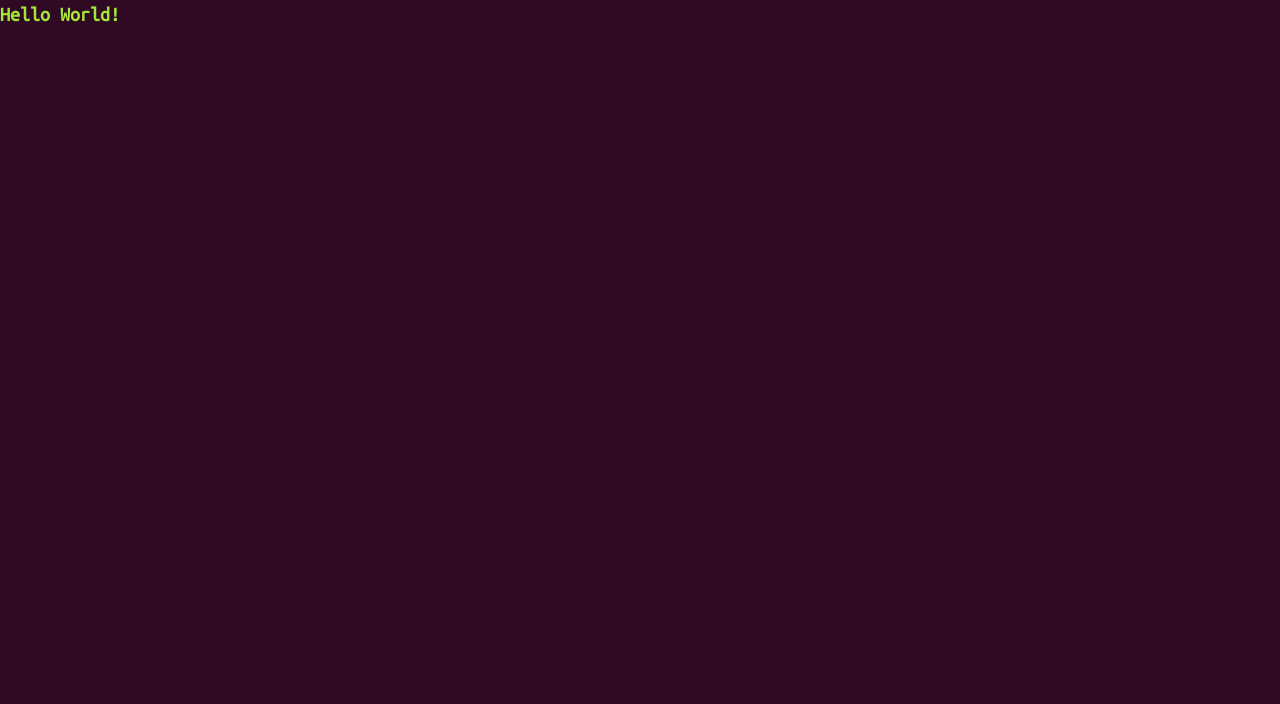
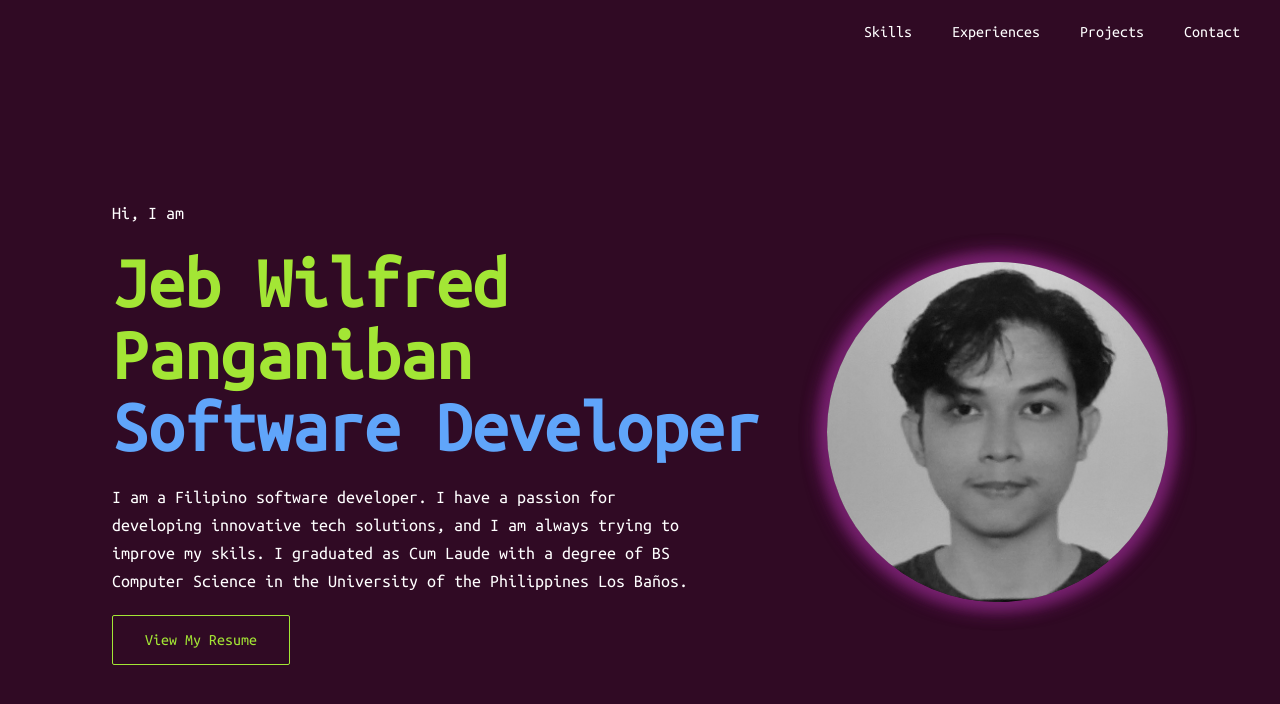
Before and after one commit to derfliwbej/portfolio-v1, a Next.js app: page / in a window 1280 px wide. Shown: the top 704 px of the page. Built offline with nearby package versions, Linux system fonts and the light colour scheme.

Commit message:
Feat: Add nav and hero sections

```diff
--- a/src/app/page.js
+++ b/src/app/page.js
@@ -1,5 +1,13 @@
+import Nav from "@/components/nav";
+import Hero from "@/components/hero";
+
 export default function Home() {
   return (
-    <h1 className="text-lime-400 text-xl font-bold">Hello World!</h1>
+    <main>
+      <Nav />
+      <div className="px-10 md:px-28 lg:px-28">
+        <Hero />
+      </div>
+    </main>
   );
 }
```
